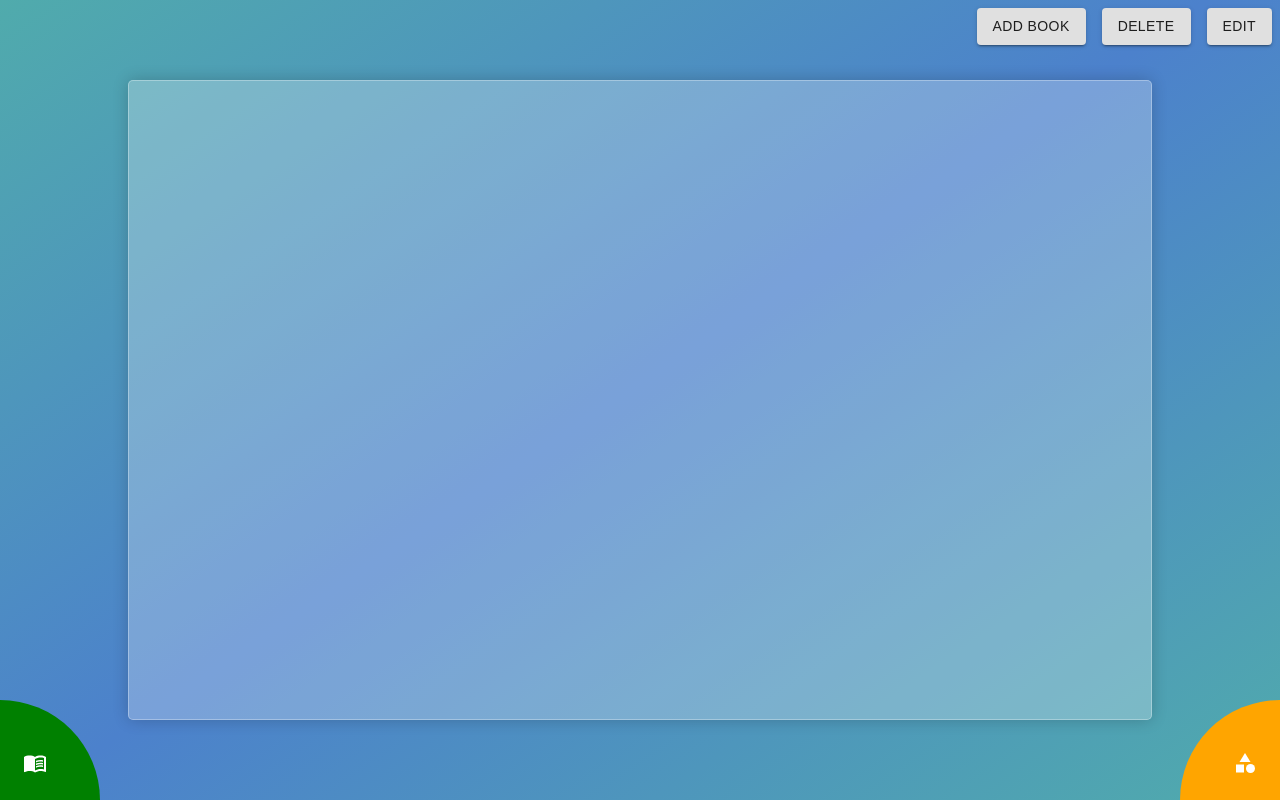
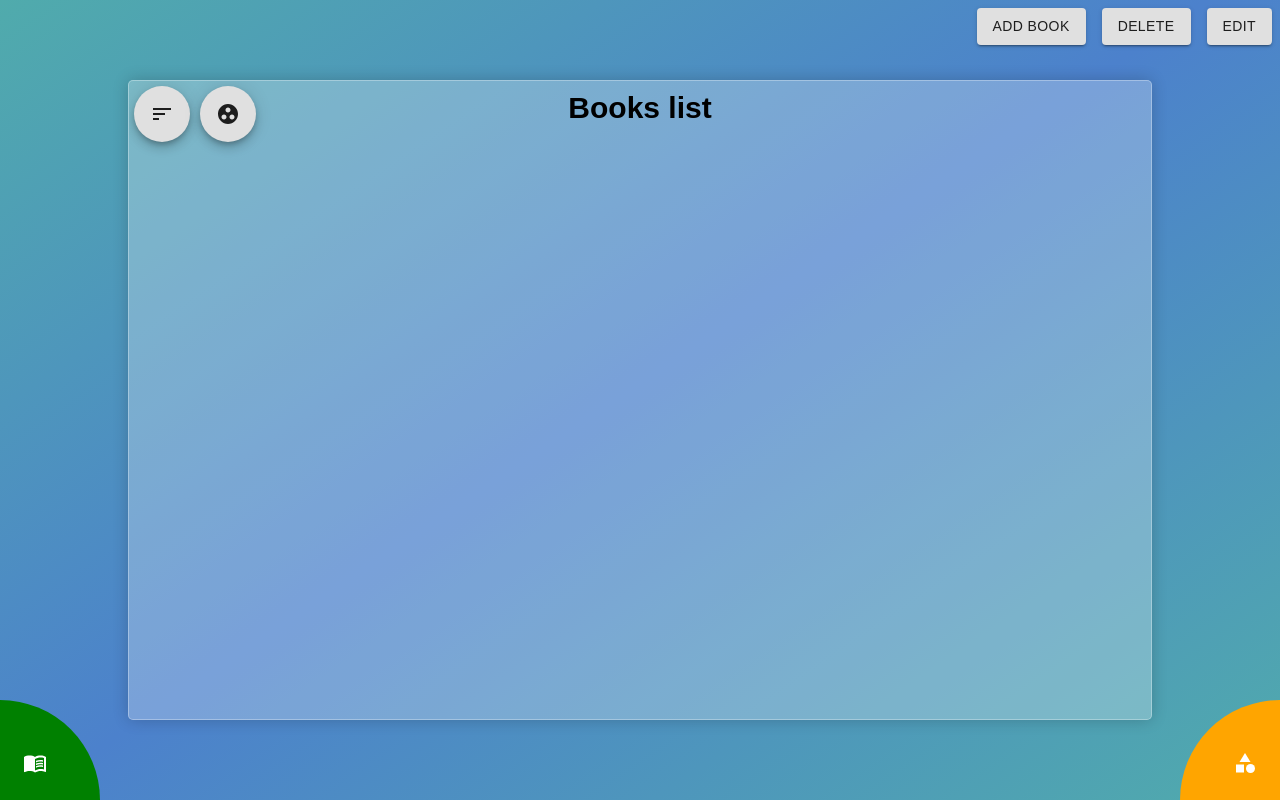
Before and after one commit to DorKachlon/myBookStore, a React (Create React App) app in the folder client/: page /books in a window 1280 px wide. Built offline with nearby package versions, Linux system fonts and the light colour scheme.

Commit message:
books page with control panel ( sort , group

```diff
--- /dev/null
+++ b/client/src/components/booksDashboardByGroup/index.js
@@ -0,0 +1,43 @@
+import React from "react";
+import "./style.css";
+import { useSelector } from "react-redux";
+import Book from "../book";
+
+export default function BooksDashboardByGroup() {
+  const books = useSelector((state) => state.books);
+  const deletion = useSelector((state) => state.deletion);
+  const editing = useSelector((state) => state.editing);
+  const booksByGroup = groupByCategories(books);
+  console.log(booksByGroup);
+  return (
+    <>
+      <div className="books-dashboard-by-group-container">
+        {booksByGroup.map((categoryAndBooks, i) => (
+          <div key={i}>
+            <h1>{categoryAndBooks[0]}</h1>
+            <div className="books-dashboard-by-group">
+              {categoryAndBooks[1].map((book) => (
+                <Book book={book} deletion={deletion} editing={editing} key={book.id} />
+              ))}
+            </div>
+          </div>
+        ))}
+      </div>
+    </>
+  );
+}
+function groupByCategories(books) {
+  let obj = {};
+  books.forEach((element) => {
+    const category = element.category;
+    for (let i = 0; i < category.length; i++) {
+      if (obj[category[i]]) obj[category[i]].push(element);
+      else obj[category[i]] = [element];
+    }
+  });
+  let newArr = [];
+  for (const [key, value] of Object.entries(obj)) {
+    newArr.push([key, value]);
+  }
+  return newArr;
+}
--- /dev/null
+++ b/client/src/components/booksDashboardByGroup/style.css
@@ -0,0 +1,11 @@
+.books-dashboard-by-group-container {
+  display: flex;
+  flex-direction: column;
+  padding: 15px;
+  overflow-y: auto;
+  height: calc(100% - 50px);
+  align-items: flex-start;
+}
+.books-dashboard-by-group {
+  display: flex;
+}
--- a/client/src/pages/books/index.js
+++ b/client/src/pages/books/index.js
@@ -1,11 +1,49 @@
 import React from "react";
+import BooksDashboard from "../../components/booksDashboard";
+import SortIcon from "@material-ui/icons/Sort";
 import "./style.css";
-import BooksDashboard from "../../components/booksDashboard";
+import Fab from "@material-ui/core/Fab";
+import Tooltip from "@material-ui/core/Tooltip";
+import GroupWorkIcon from "@material-ui/icons/GroupWork";
+import { useSelector } from "react-redux";
+import { useDispatch } from "react-redux";
+import { changeGrouped } from "../../actions/grouped";
+import BooksDashboardByGroup from "../../components/booksDashboardByGroup";
+import AllInboxIcon from "@material-ui/icons/AllInbox";
+export default function Books() {
+  const dispatch = useDispatch();
 
-export default function Books() {
+  const sortHandler = () => {};
+  const groupHandler = () => {
+    dispatch(changeGrouped());
+  };
+  const grouped = useSelector((state) => state.grouped);
+  console.log(grouped);
   return (
     <div className="books-page page">
-      <BooksDashboard />
+      <div className="books-page-control-panel">
+        <Tooltip title="Sort">
+          <Fab variant="contained" onClick={sortHandler} style={{ margin: "5px" }}>
+            <SortIcon />
+          </Fab>
+        </Tooltip>
+        {grouped ? (
+          <Tooltip title="Ungrouped ">
+            <Fab variant="contained" onClick={groupHandler} style={{ margin: "5px" }}>
+              <AllInboxIcon />
+            </Fab>
+          </Tooltip>
+        ) : (
+          <Tooltip title="Group By Categories">
+            <Fab variant="contained" onClick={groupHandler} style={{ margin: "5px" }}>
+              <GroupWorkIcon />
+            </Fab>
+          </Tooltip>
+        )}
+      </div>
+
+      <h1 className="books-dashboard-title">Books list</h1>
+      {grouped ? <BooksDashboardByGroup /> : <BooksDashboard />}
     </div>
   );
 }
--- a/client/src/pages/books/style.css
+++ b/client/src/pages/books/style.css
@@ -0,0 +1,15 @@
+.books-dashboard-title {
+  text-align: center;
+  font-size: 30px;
+  padding: 10px;
+  height: 50px;
+  align-self: center;
+  justify-self: center;
+}
+.books-page-control-panel {
+  position: absolute;
+  display: flex;
+}
+.books-page-control-panel {
+  display: flex;
+}
```
